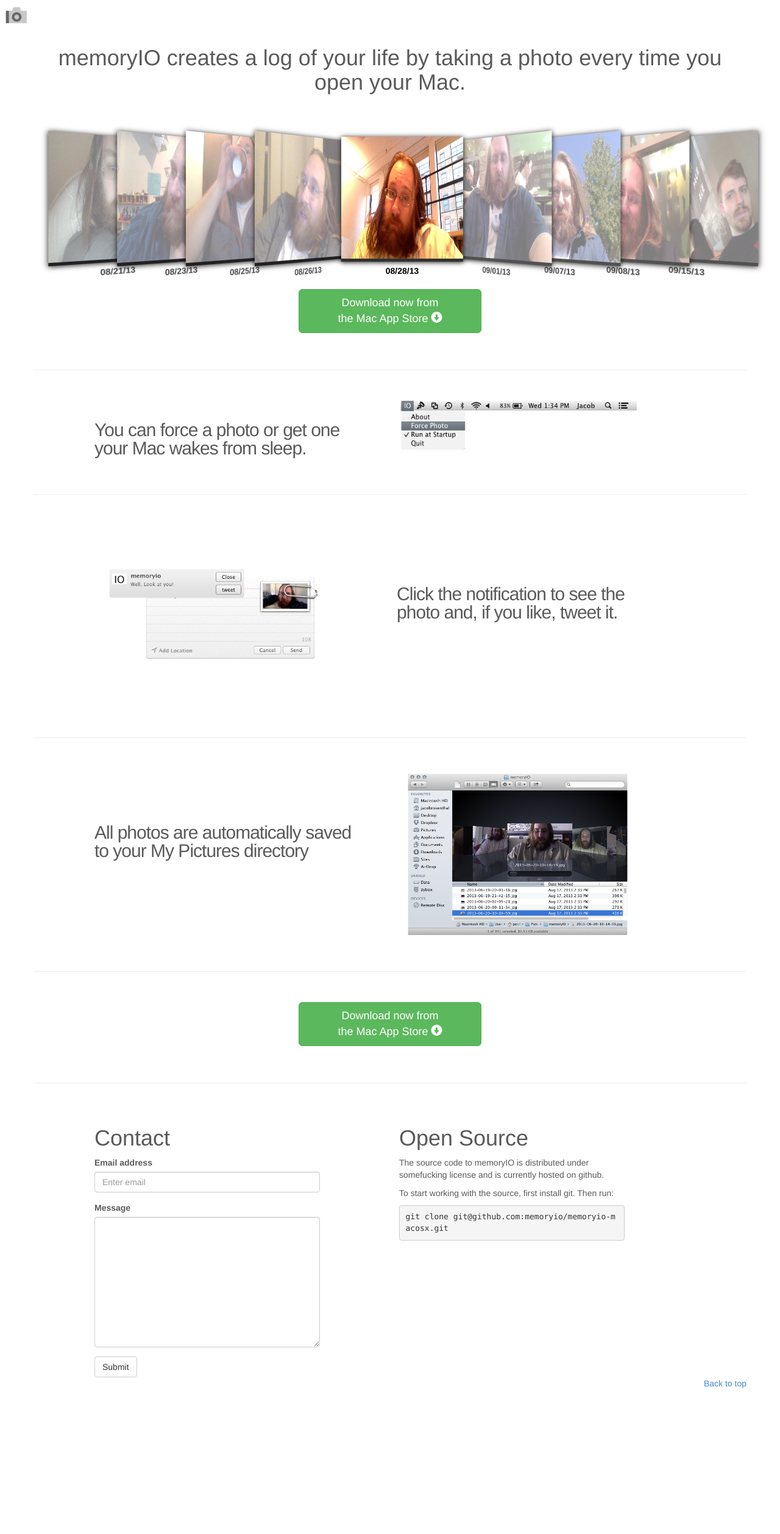
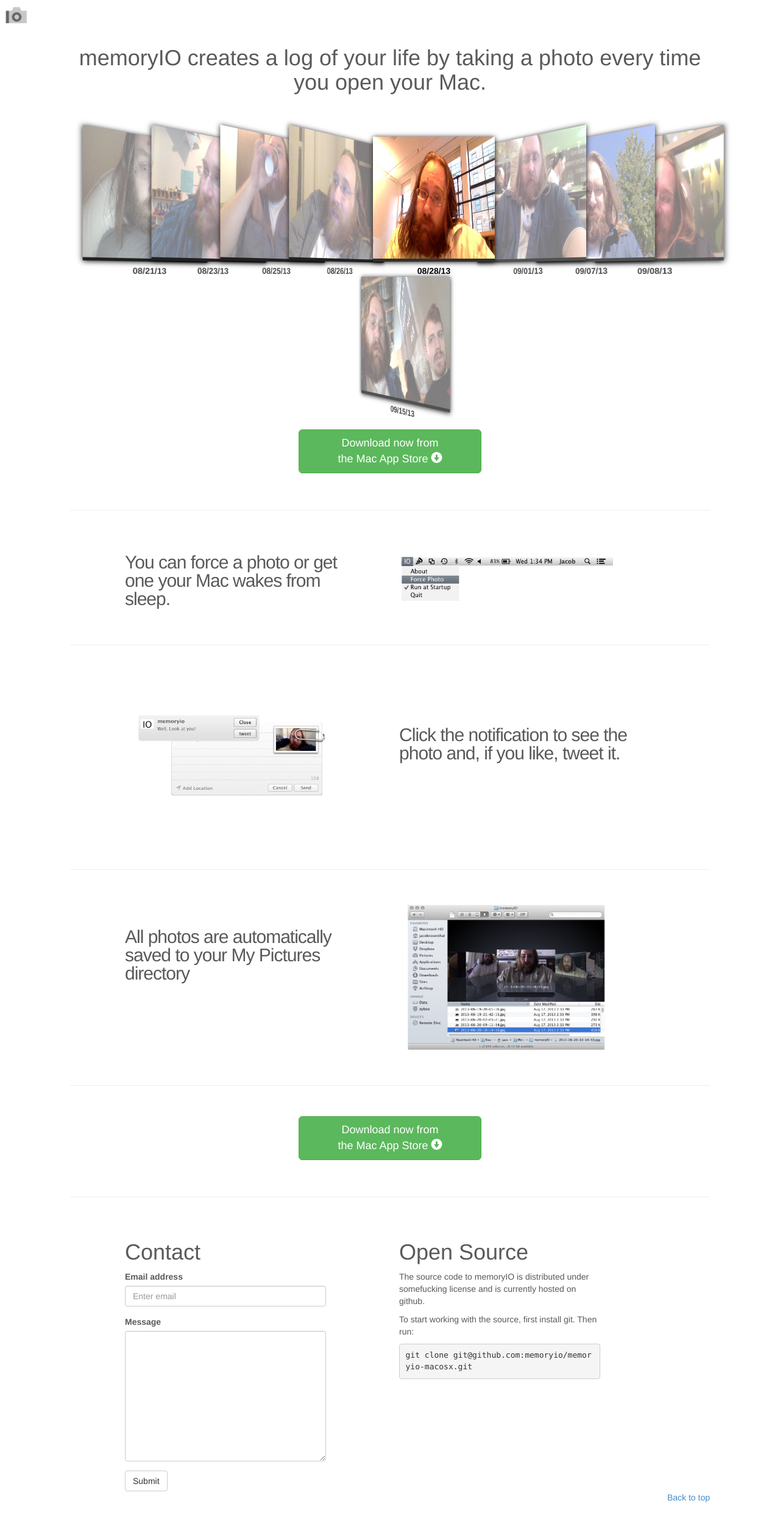
Before and after one commit to jacobrosenthal/memoryio-website, a Jekyll site: the page index.html, which Jekyll copies as it is, in a window 1280 px wide. Shown: the whole page at 61% size. Built offline with Jekyll 4.4.1, drawn with Linux system fonts in a browser that asks for light colours; Markdown is read by kramdown in place of the engine named in the settings; before the commit the page ends 2328 px from its top, so only the background shows below that.

Commit message:
cleaning up errant css

```diff
--- a/assets/css/carousel.css
+++ b/assets/css/carousel.css
@@ -59,9 +59,7 @@
   text-align: center;
   margin-bottom: 20px;
 }
-.marketing h2 {
-  font-weight: normal;
-}
+
 .marketing .col-lg-4 p {
   margin-left: 10px;
   margin-right: 10px;
@@ -118,40 +116,6 @@
 /* RESPONSIVE CSS
 -------------------------------------------------- */
 
-
-
-
-@media (min-width: 768px) {
-
-
-
-  /* Remove the edge padding needed for mobile */
-  .marketing {
-    padding-left: 60px;
-    padding-right: 60px;
-  }
-
-  /* Navbar positioning foo */
-  .navbar-wrapper {
-    margin-top: 20px;
-  }
-  /* The navbar becomes detached from the top, so we round the corners */
-  .navbar-wrapper .navbar {
-    border-radius: 4px;
-  }
-
-  /* Bump up size of carousel content */
-  .carousel-caption p {
-    margin-bottom: 20px;
-    font-size: 21px;
-    line-height: 1.4;
-  }
-
-
-
-}
-
-
 @media (min-width: 1200px) {
 
   .marketing .col-lg-4 {
@@ -160,28 +124,4 @@
     width:inherit;
   }
 
-  /* Remove the edge padding needed for mobile */
-  .marketing {
-    padding-left: 0;
-    padding-right: 0;
-  }
-
-  /* Navbar positioning foo */
-  .navbar-wrapper {
-    margin-top: 20px;
-  }
-  /* The navbar becomes detached from the top, so we round the corners */
-  .navbar-wrapper .navbar {
-    border-radius: 4px;
-  }
-
-  /* Bump up size of carousel content */
-  .carousel-caption p {
-    margin-bottom: 20px;
-    font-size: 21px;
-    line-height: 1.4;
-  }
-
-
-
 }
```
